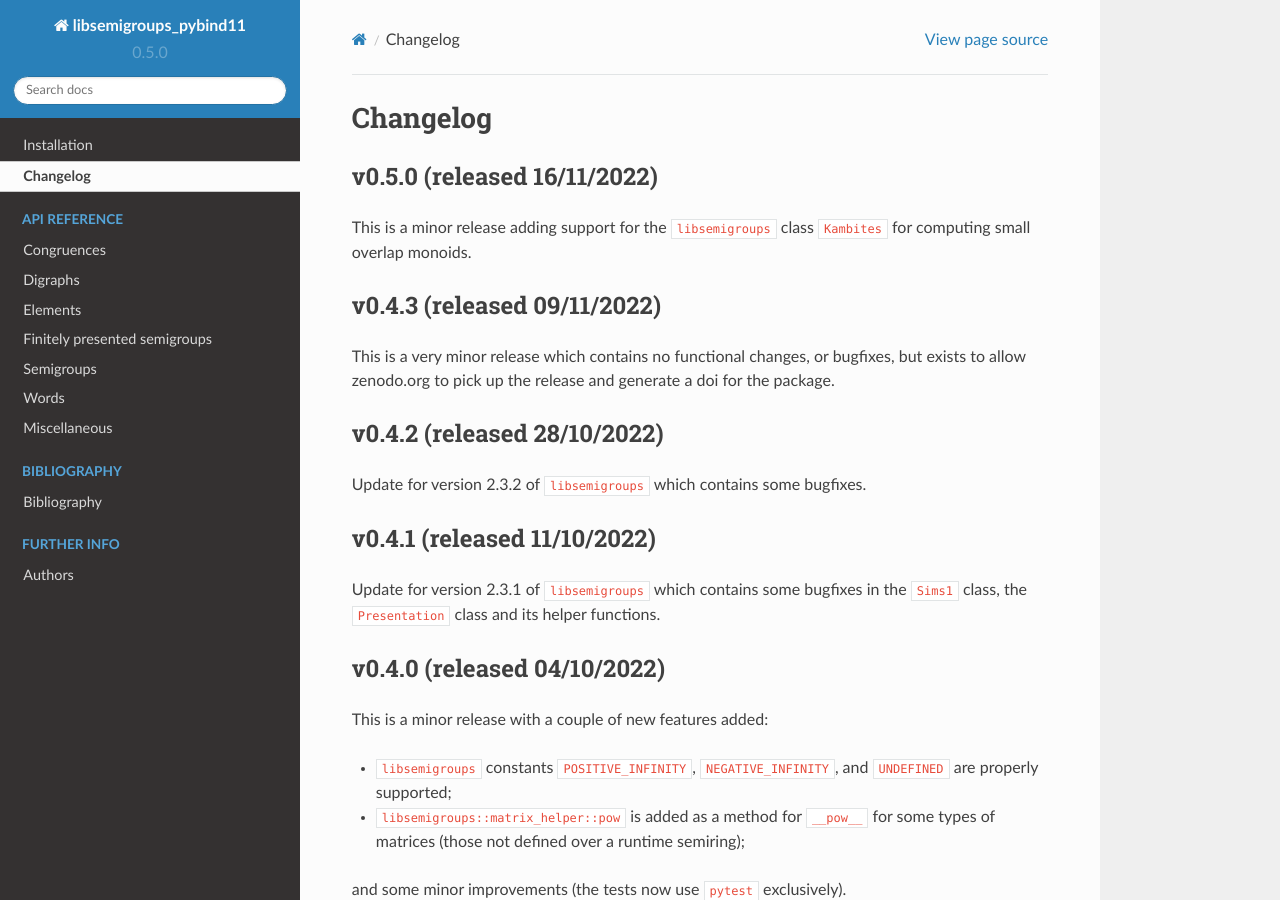
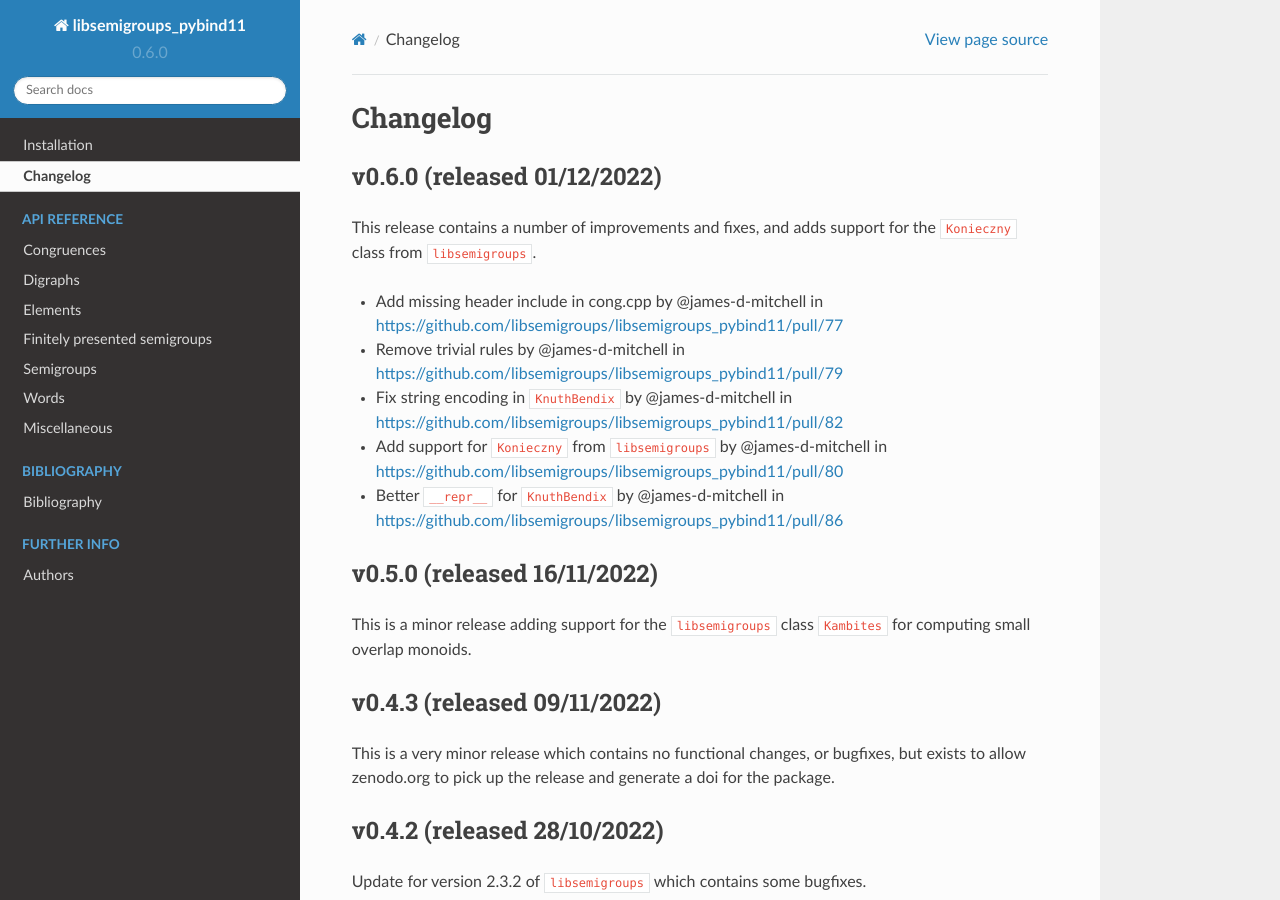
Before and after one commit to libsemigroups/libsemigroups_pybind11, a Sphinx documentation site: the page built from docs/source/changelog.rst, in a window 1280 px wide and 900 px high. Built offline with Sphinx 7.4.7 and the Read the Docs theme 2.0.0, drawn with Linux system fonts in a browser that asks for light colours; pages that are not in the unit, such as notebooks, are missing from menus.

Commit message:
Update version numbers etc for 0.6.0

```diff
--- a/docs/source/changelog.rst
+++ b/docs/source/changelog.rst
@@ -6,6 +6,23 @@
 
 Changelog
 =========
+
+v0.6.0 (released 01/12/2022)
+----------------------------
+
+This release contains a number of improvements and fixes, and adds support for
+the ``Konieczny`` class from ``libsemigroups``.
+
+* Add missing header include in cong.cpp by @james-d-mitchell in
+  https://github.com/libsemigroups/libsemigroups_pybind11/pull/77
+* Remove trivial rules by @james-d-mitchell in
+  https://github.com/libsemigroups/libsemigroups_pybind11/pull/79
+* Fix string encoding in ``KnuthBendix`` by @james-d-mitchell in
+  https://github.com/libsemigroups/libsemigroups_pybind11/pull/82
+* Add support for ``Konieczny`` from ``libsemigroups`` by @james-d-mitchell in
+  https://github.com/libsemigroups/libsemigroups_pybind11/pull/80
+* Better ``__repr__`` for ``KnuthBendix`` by @james-d-mitchell in
+  https://github.com/libsemigroups/libsemigroups_pybind11/pull/86
 
 v0.5.0 (released 16/11/2022)
 ----------------------------
--- a/docs/source/conf.py
+++ b/docs/source/conf.py
@@ -26,8 +26,8 @@ master_doc = "index"
 project = u"libsemigroups_pybind11"
 copyright = u"2021-2022, J. D. Mitchell + Maria Tsalakou"
 author = u"J. D. Mitchell + Maria Tsalakou"
-version = u"0.5.0"
-release = u"0.5.0"
+version = u"0.6.0"
+release = u"0.6.0"
 language = "python"
 exclude_patterns = ["_build"]
 pygments_style = "sphinx"
--- a/docs/source/index.rst
+++ b/docs/source/index.rst
@@ -1,4 +1,4 @@
-libsemigroups_pybind11 - Version 0.5.0
+libsemigroups_pybind11 - Version 0.6.0
 ======================================
 
 python bindings for the C++ library libsemigroups
--- a/docs/source/install.rst
+++ b/docs/source/install.rst
@@ -4,7 +4,7 @@
 
    The full license is in the file LICENSE, distributed with this software.
 
-.. |libsemigroups-pybind11-version| replace:: 0.5.0
+.. |libsemigroups-pybind11-version| replace:: 0.6.0
 
 Installation
 ============
--- a/setup.py
+++ b/setup.py
@@ -29,7 +29,7 @@ from tools import (  # pylint: disable=import-error, wrong-import-position
     minimum_libsemigroups_version,
 )
 
-__version__ = "0.5.0"
+__version__ = "0.6.0"
 
 
 def compare_version_numbers(supplied, required):
@@ -146,7 +146,7 @@ if os.path.exists(LIBRARY_PATH_NO_L):
             os.environ["LD_LIBRARY_PATH"] += PREFIX + LIBRARY_PATH_NO_L
     else:
         os.environ["LD_LIBRARY_PATH"] = LIBRARY_PATH_NO_L
-print(os.environ["LD_LIBRARY_PATH"])
+    print(os.environ["LD_LIBRARY_PATH"])
 
 
 include_path = [
```
Also changed, not shown: README.md (+5 -5 lines).
